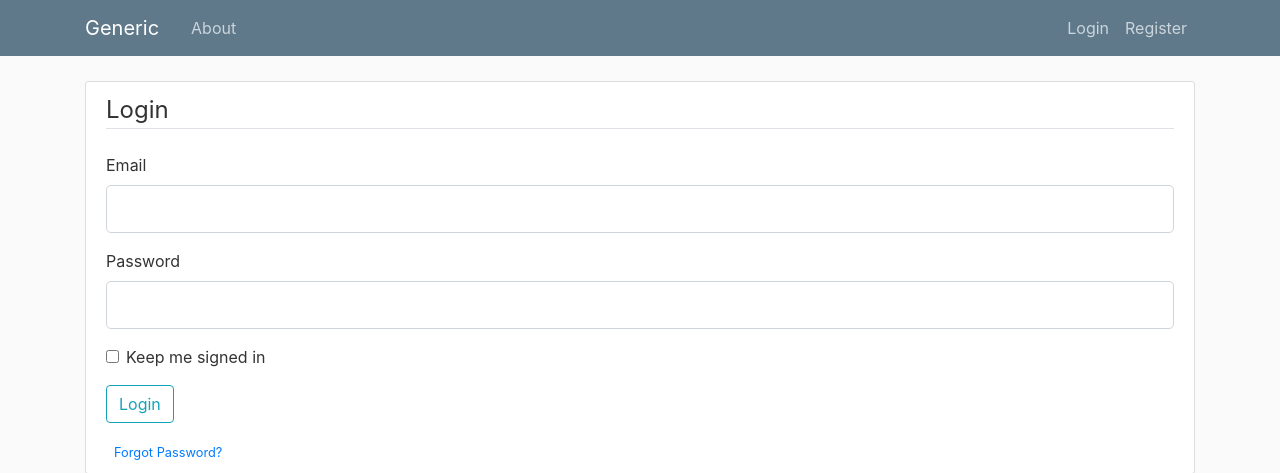
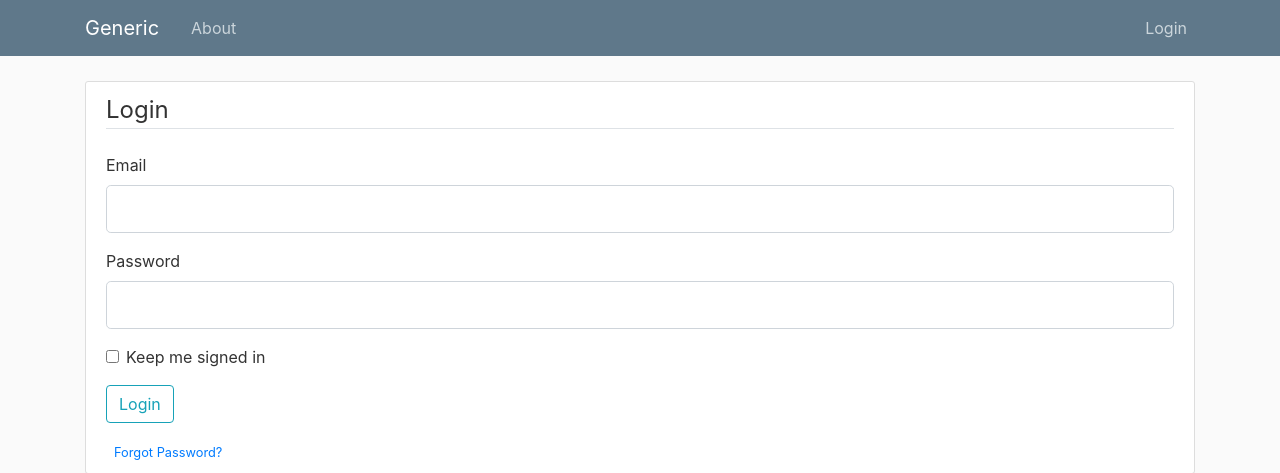
Before and after one commit to GreatBahram/Flask4Mahdi, a Flask app: page /login in a window 1280 px wide. Shown: the top 473 px of the page. Run offline with Flask 2, Linux system fonts and the light colour scheme; some libraries are stand-ins or nearby versions.

Commit message:
remove register button

```diff
--- a/app/models.py
+++ b/app/models.py
@@ -13,15 +13,13 @@ def load_user(user_id):
 
 
 class UserModel(db.Model, UserMixin):
-    """
-    Create an User table
-    """
-
+    """ Create an User table """
     __tablename__ = 'users'
 
     id = db.Column(db.Integer, primary_key=True)
     username = db.Column(db.String(20), unique=True, nullable=False)
     email = db.Column(db.String(120), unique=True, nullable=False)
+    is_admin = db.Column(db.Boolean, default=False)
     image_file = db.Column(db.String(20), nullable=False, default='default.png')
     password = db.Column(db.String(60), nullable=False)
     login_time = db.Column(db.DateTime)
--- a/app/templates/base.html
+++ b/app/templates/base.html
@@ -43,7 +43,7 @@
                         </div>
                         {% else %}
                             <a class="nav-item nav-link" href="{{ url_for('auth.login_page') }}">Login</a>
-                            <a class="nav-item nav-link" href="{{ url_for('auth.register_page') }}">Register</a>
+                            <!-- <a class="nav-item nav-link" href="{{ url_for('auth.register_page') }}">Register</a> Disable registration-->
                         {% endif %}
                     </div>
                 </div>
```
